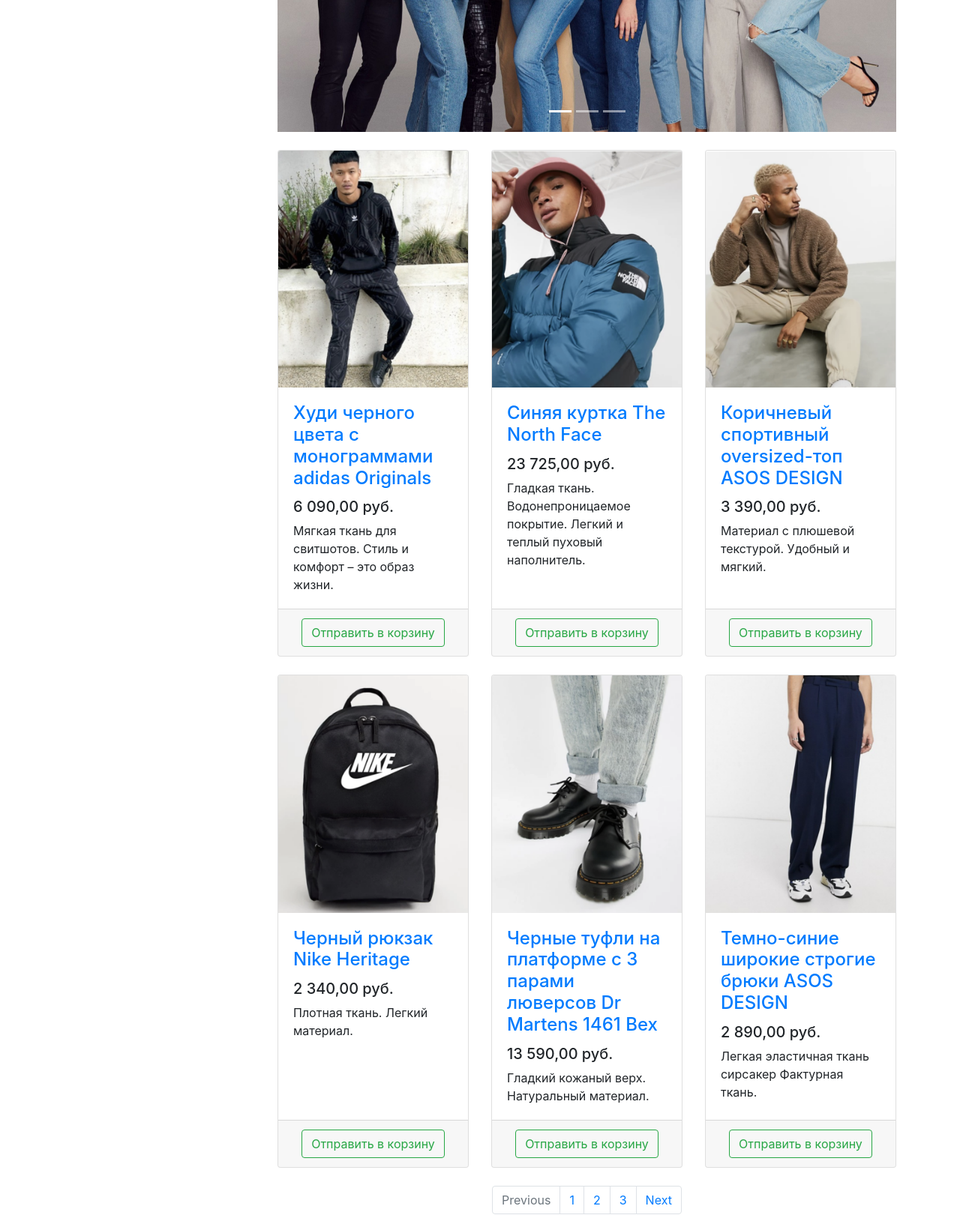
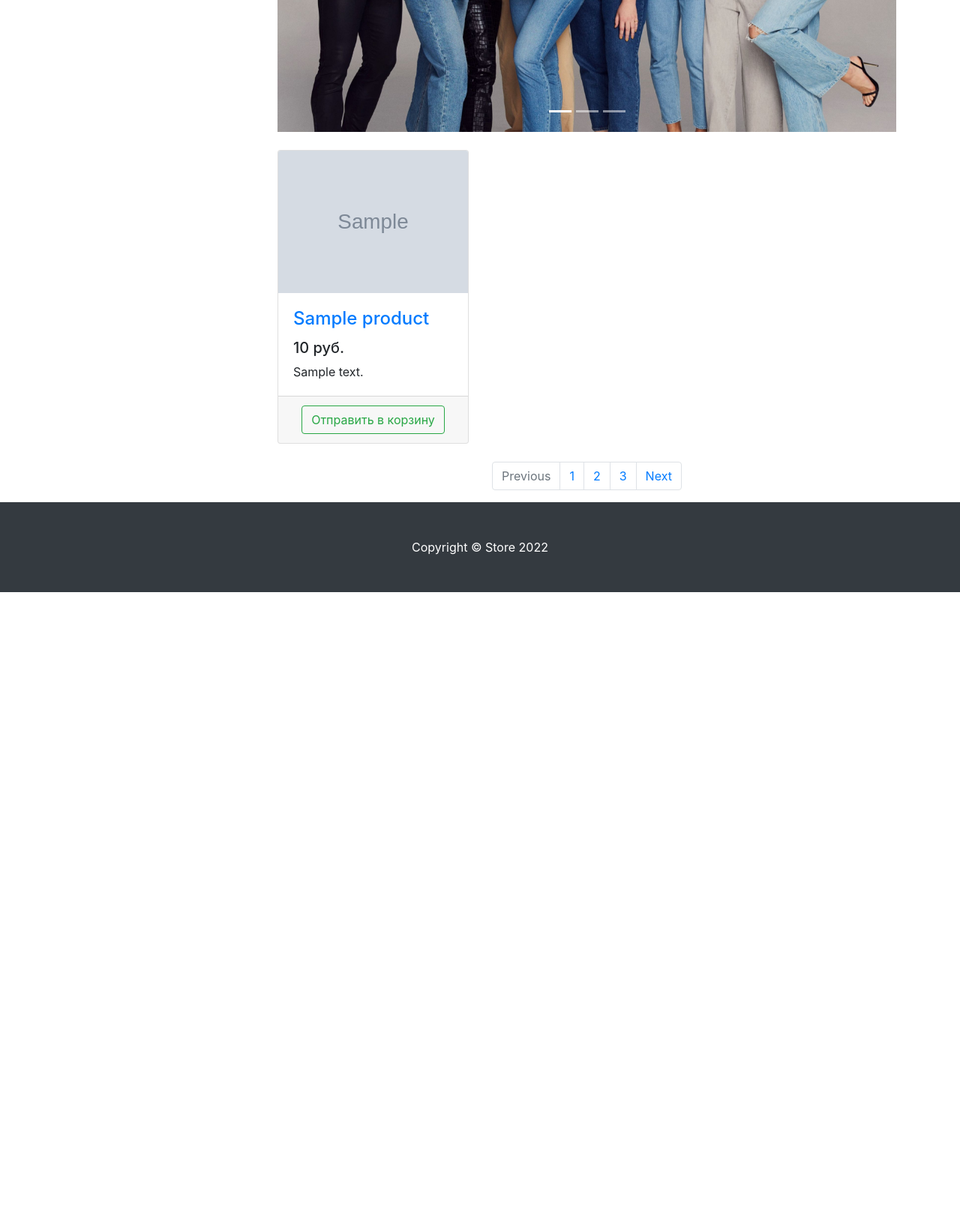
Before and after one commit to denrybakov/onlineStore, a Django app: template products/templates/products/products.html in a window 1280 px wide. Shown: the part 399-2028 px from the top of the page at 75% size. After the commit the page ends 1189 px from the top, so only its background shows below. Run offline with Django 3.2, Linux system fonts and the light colour scheme; the template is opened without the code that fills it: most values are stand-ins (such as "Sample title", 1, 10 or a date in 2020); grey boxes marked "Sample" are stand-in pictures; some libraries are stand-ins or nearby versions.

Commit message:
test jango template

```diff
--- a/products/templates/products/products.html
+++ b/products/templates/products/products.html
@@ -8,13 +8,13 @@
   <meta name="description" content="">
   <meta name="author" content="">
 
-  <title>Store - Каталог</title>
+  <title>{{ title }}</title>
 
   <!-- Bootstrap core CSS -->
-  <link href="vendor/bootstrap/css/bootstrap.min.css" rel="stylesheet">
+  <link href="/static/vendor/bootstrap/css/bootstrap.min.css" rel="stylesheet">
 
   <!-- Custom styles for this template -->
-  <link href="vendor/css/products.css" rel="stylesheet">
+  <link href="/static/vendor/css/products.css" rel="stylesheet">
 
 </head>
 
@@ -91,13 +91,13 @@
           </ol>
           <div class="carousel-inner" role="listbox">
             <div class="carousel-item active">
-              <img class="d-block img-fluid" src="vendor/img/slides/slide-1.jpg" alt="First slide">
+              <img class="d-block img-fluid" src="/static/vendor/img/slides/slide-1.jpg" alt="First slide">
             </div>
             <div class="carousel-item">
-              <img class="d-block img-fluid" src="vendor/img/slides/slide-2.jpg" alt="Second slide">
+              <img class="d-block img-fluid" src="/static/vendor/img/slides/slide-2.jpg" alt="Second slide">
             </div>
             <div class="carousel-item">
-              <img class="d-block img-fluid" src="vendor/img/slides/slide-3.jpg" alt="Third slide">
+              <img class="d-block img-fluid" src="/static/vendor/img/slides/slide-3.jpg" alt="Third slide">
             </div>
           </div>
           <a class="carousel-control-prev" href="#carouselExampleIndicators" role="button" data-slide="prev">
@@ -112,10 +112,30 @@
 
         <div class="row">
 
+          {% for product in products%}
           <div class="col-lg-4 col-md-6 mb-4">
             <div class="card h-100">
               <a href="#">
-                <img class="card-img-top" src="vendor/img/products/Adidas-hoodie.png" alt="">
+                <img class="card-img-top" src="{{product.image}}" alt="">
+              </a>
+              <div class="card-body">
+                <h4 class="card-title">
+                  <a href="#">{{product.name}}</a>
+                </h4>
+                <h5>{{product.price}} руб.</h5>
+                <p class="card-text">{{product.description}}</p>
+              </div>
+              <div class="card-footer text-center">
+                <button type="button" class="btn btn-outline-success">Отправить в корзину</button>
+              </div>
+            </div>
+          </div>
+          {% endfor%}
+
+          <!-- <div class="col-lg-4 col-md-6 mb-4">
+            <div class="card h-100">
+              <a href="#">
+                <img class="card-img-top" src="/static/vendor/img/products/Adidas-hoodie.png" alt="">
               </a>
               <div class="card-body">
                 <h4 class="card-title">
@@ -133,7 +153,7 @@
           <div class="col-lg-4 col-md-6 mb-4">
             <div class="card h-100">
               <a href="#">
-                <img class="card-img-top" src="vendor/img/products/Blue-jacket-The-North-Face.png" alt="">
+                <img class="card-img-top" src="/static/vendor/img/products/Blue-jacket-The-North-Face.png" alt="">
               </a>
               <div class="card-body">
                 <h4 class="card-title">
@@ -153,7 +173,8 @@
           <div class="col-lg-4 col-md-6 mb-4">
             <div class="card h-100">
               <a href="#">
-                <img class="card-img-top" src="vendor/img/products/Brown-sports-oversized-top-ASOS-DESIGN.png" alt="">
+                <img class="card-img-top" src="/static/vendor/img/products/Brown-sports-oversized-top-ASOS-DESIGN.png"
+                  alt="">
               </a>
               <div class="card-body">
                 <h4 class="card-title">
@@ -171,7 +192,7 @@
           <div class="col-lg-4 col-md-6 mb-4">
             <div class="card h-100">
               <a href="#">
-                <img class="card-img-top" src="vendor/img/products/Black-Nike-Heritage-backpack.png" alt="">
+                <img class="card-img-top" src="/static/vendor/img/products/Black-Nike-Heritage-backpack.png" alt="">
               </a>
               <div class="card-body">
                 <h4 class="card-title">
@@ -189,7 +210,7 @@
           <div class="col-lg-4 col-md-6 mb-4">
             <div class="card h-100">
               <a href="#">
-                <img class="card-img-top" src="vendor/img/products/Black-Dr-Martens-shoes.png" alt="">
+                <img class="card-img-top" src="/static/vendor/img/products/Black-Dr-Martens-shoes.png" alt="">
               </a>
               <div class="card-body">
                 <h4 class="card-title">
@@ -207,7 +228,8 @@
           <div class="col-lg-4 col-md-6 mb-4">
             <div class="card h-100">
               <a href="#">
-                <img class="card-img-top" src="vendor/img/products/Dark-blue-wide-leg-ASOs-DESIGN-trousers.png" alt="">
+                <img class="card-img-top" src="/static/vendor/img/products/Dark-blue-wide-leg-ASOs-DESIGN-trousers.png"
+                  alt="">
               </a>
               <div class="card-body">
                 <h4 class="card-title">
@@ -220,7 +242,7 @@
                 <button type="button" class="btn btn-outline-success">Отправить в корзину</button>
               </div>
             </div>
-          </div>
+          </div> -->
 
         </div>
 
@@ -254,14 +276,14 @@
   </footer>
 
   <!-- Bootstrap core JavaScript -->
-  <script src="vendor/jquery/jquery.min.js"></script>
-  <script src="vendor/bootstrap/js/bootstrap.bundle.min.js"></script>
+  <script src="/static/vendor/jquery/jquery.min.js"></script>
+  <script src="/static/vendor/bootstrap/js/bootstrap.bundle.min.js"></script>
   <script src="https://cdn.jsdelivr.net/npm/bootstrap@5.1.3/dist/js/bootstrap.bundle.min.js"
     integrity="sha384-ka7Sk0Gln4gmtz2MlQnikT1wXgYsOg+OMhuP+IlRH9sENBO0LRn5q+8nbTov4+1p" crossorigin="anonymous">
   </script>
 
   <!-- FontAwesome script -->
-  <script src="vendor/fontawesome/fontawesome-icons.js" crossorigin="anonymous"></script>
+  <script src="/static/vendor/fontawesome/fontawesome-icons.js" crossorigin="anonymous"></script>
 
 </body>
 
--- a/store/settings.py
+++ b/store/settings.py
@@ -120,6 +120,9 @@
 # https://docs.djangoproject.com/en/3.2/howto/static-files/
 
 STATIC_URL = '/static/'
+STATICFILES_DIRS = (
+    BASE_DIR / 'static',
+)
 
 # Default primary key field type
 # https://docs.djangoproject.com/en/3.2/ref/settings/#default-auto-field
--- a/store/urls.py
+++ b/store/urls.py
@@ -16,10 +16,11 @@
 from django.contrib import admin
 from django.urls import path
 
-from products.views import index
+from products.views import index, products
 
 
 urlpatterns = [
+    path('', index, name='index'),
+    path('products/', products, name='products'),
     path('admin/', admin.site.urls),
-    path('', index, name='index'),
 ]
```
Also changed, not shown: products/templates/products/index.html (+6 -6 lines), products/views.py (+42 -1 lines), static/vendor/css/index.css (+0 -8 lines).
